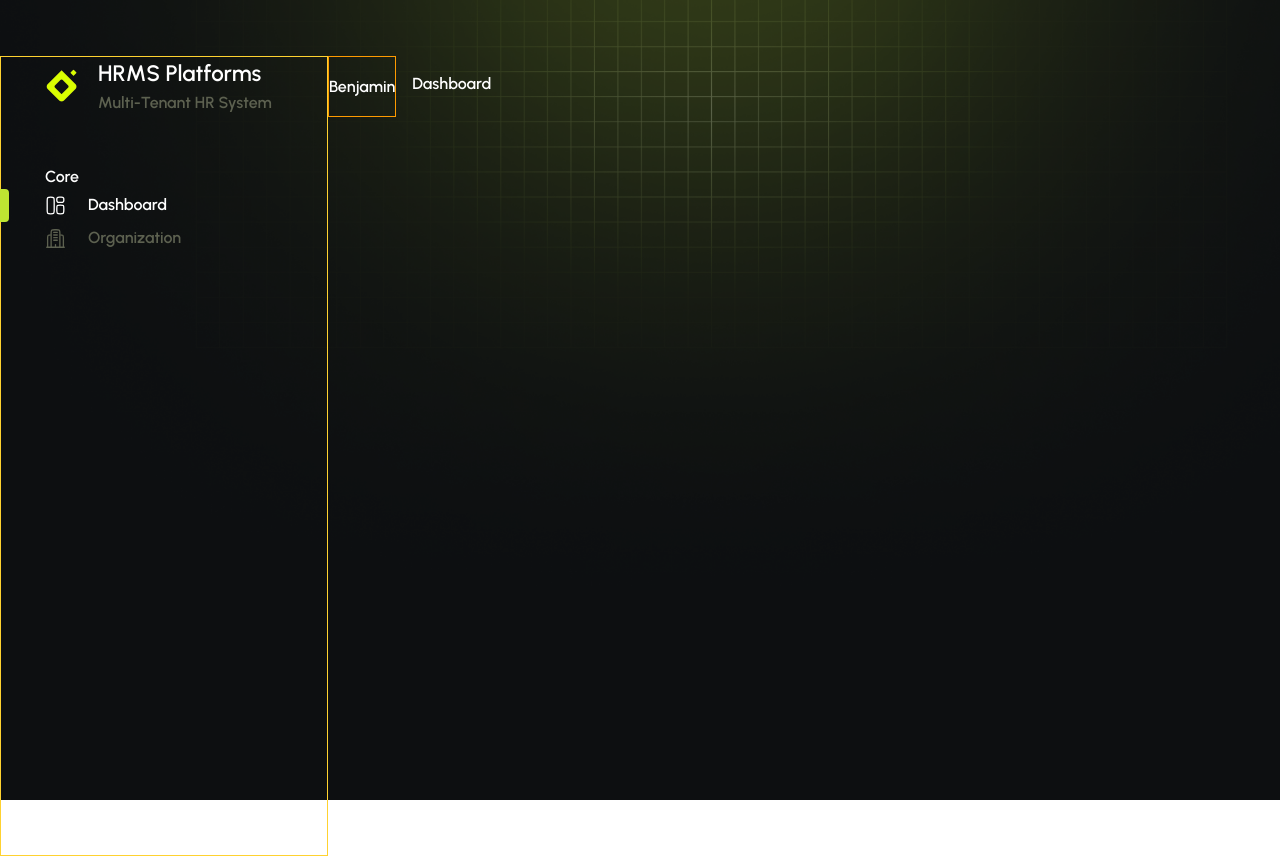
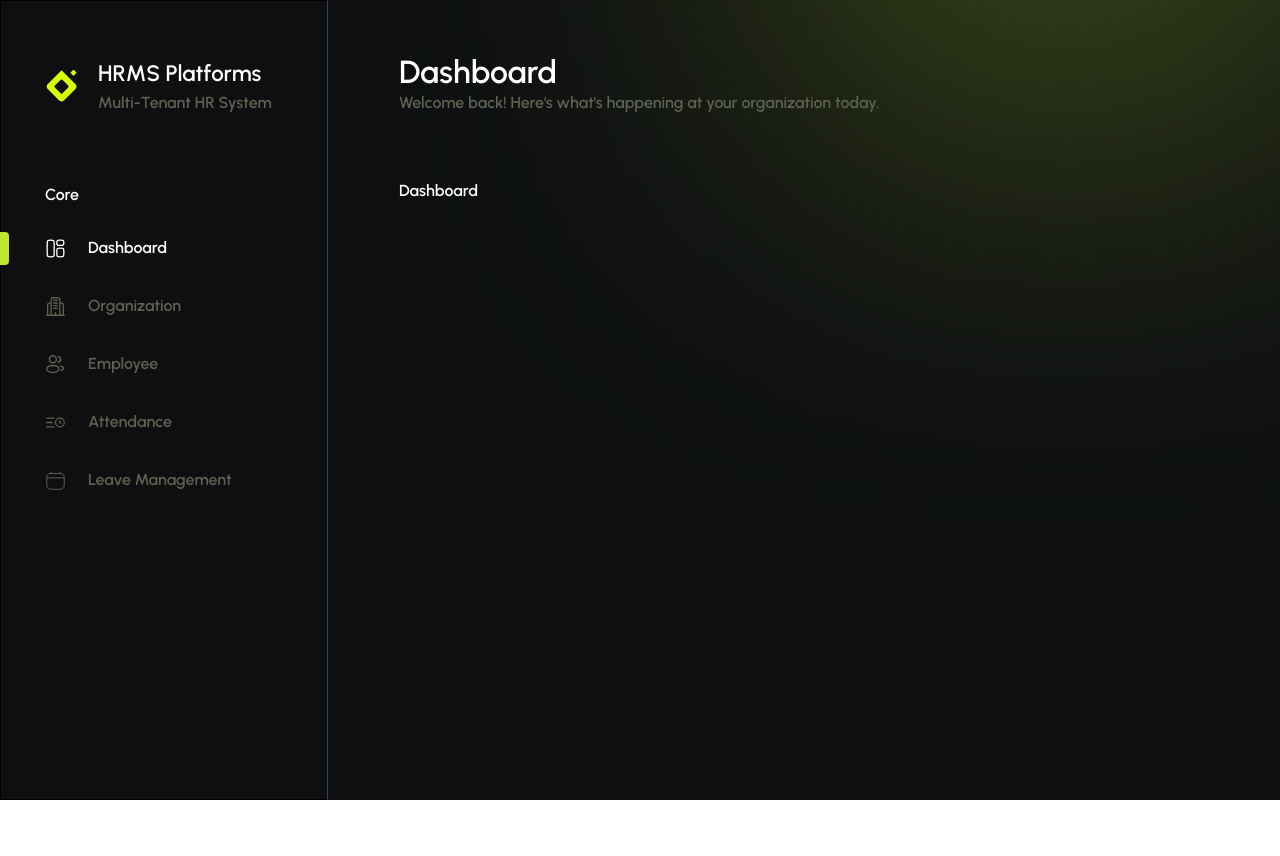
Before and after one commit to Benjamin-Endale/HRMS, a React (Vite) app: page / in a window 1280 px wide. After the commit the page ends 800 px from the top, so only its background shows below. Built offline with nearby package versions, Linux system fonts and the light colour scheme.

Commit message:
mainLayout

```diff
--- a/index.html
+++ b/index.html
@@ -8,7 +8,7 @@
     <link rel="preconnect" href="https://fonts.gstatic.com" crossorigin>
 <link href="https://fonts.googleapis.com/css2?family=Urbanist:ital,wght@0,100..900;1,100..900&display=swap" rel="stylesheet">
   </head>
-  <body class="bg-[url(/image/Login.png)] bg-no-repeat bg-cover ">
+  <body class="bg-[url(/image/dashBack.png)] bg-no-repeat bg-cover ">
     <div id="root"></div>
     <script type="module" src="/src/main.jsx"></script>
   </body>
--- /dev/null
+++ b/src/Components/Header.jsx
@@ -0,0 +1,37 @@
+import React from 'react'
+
+const Header = ({ visible }) => {
+  // Object with code-friendly keys
+  const parag = {
+    Dashboard: "Welcome back! Here's what's happening at your organization today.",
+    Organization: "Manage company structure, departments, and organizational hierarchy.",
+    Employee: "Manage employee profile, roles, and organizational structure.",
+    Attendance: "Monitor employee attendance, working hours, and presence status.",
+    Leave_Management: "Manage employee leave requests, balances, and policies."
+  }
+
+  // Map human-readable titles to object keys
+  const keyMap = {
+    "Dashboard": "Dashboard",
+    "Organization": "Organization",
+    "Employee": "Employee",
+    "Attendance": "Attendance",
+    "Leave Management": "Leave_Management"
+  }
+
+  // Safely access the right key
+  const description = parag[keyMap[visible]] || ""
+
+  return (
+    <div className='flex items-center w-full'>
+      <header className='flex-1'>
+        <div className='flex flex-col  leading-none space-y-[0.4375rem]'>
+          <h1 className='text-white text-[2rem]'>{visible}</h1>
+          <h4 className='text-limegray text-[1rem]'>{description}</h4>
+        </div>
+      </header>
+    </div>
+  )
+}
+
+export default Header
--- a/src/Components/mainBody.jsx
+++ b/src/Components/mainBody.jsx
@@ -1,16 +1,16 @@
 import React from 'react'
 import { useState } from 'react'
 import { Link } from 'react-router-dom'
+import Leave_Management from '../pages/AsideLinks/LeaveManegment'
+import Attendance from '../pages/AsideLinks/Attendance'
 
 
-const MainBody = () => {
+const MainBody = ({visible,setVisible}) => {
 
-    const [visible, setVisible] = useState('Dashboard')
 
   return (
     <>
-    <main className='flex'>
-        <aside className='w-[20.5rem] h-screen flex flex-col gap-[50px] pl-[2.75rem]  border border-amber-300'>
+        <aside className='w-[20.5rem]  h-screen flex flex-col gap-[4.25rem] pl-[2.75rem] pt-[3.5rem] border border-r-gray-700'>
             <div className=' flex items-center gap-[1.25rem] '>
                 <img className='w-[2.0625rem] h-[2.3125rem]' src="/image/logo.png" alt="" />
                 <div>
@@ -19,7 +19,7 @@ const MainBody = () => {
                 </div>
             </div>
             <nav>
-            <section className=''>
+            <section className='space-y-[1.5625rem]'>
                 <div>
                     <h4 className='text-white'>Core</h4>
                 </div>
@@ -56,16 +56,57 @@ const MainBody = () => {
                         </div>
                     </div>
                 </div>
+                {/* Employee */}
+                <div className='flex items-center  h-[2.0625rem]   '>
+                    <div  className={`${visible === 'Employee' ? 'flex' : 'hidden'} absolute  left-0  navBarhover `}></div>
+                    <div onClick={() => setVisible('Employee')} className='navLinkconfig'>
+                        <svg width="21" height="21" viewBox="0 0 21 21" fill="none" xmlns="http://www.w3.org/2000/svg" stroke={visible  === 'Employee' ? 'white' : '#5D6150'} stroke-width="1.5">
+                        <path d="M7.875 8.75C9.808 8.75 11.375 7.183 11.375 5.25C11.375 3.317 9.808 1.75 7.875 1.75C5.942 1.75 4.375 3.317 4.375 5.25C4.375 7.183 5.942 8.75 7.875 8.75Z"  stroke-width="1.5"/>
+                        <path d="M13.125 7.875C14.5748 7.875 15.75 6.69974 15.75 5.25C15.75 3.80026 14.5748 2.625 13.125 2.625"  stroke-width="1.5" stroke-linecap="round"/>
+                        <path d="M7.875 18.375C11.2577 18.375 14 16.808 14 14.875C14 12.942 11.2577 11.375 7.875 11.375C4.49226 11.375 1.75 12.942 1.75 14.875C1.75 16.808 4.49226 18.375 7.875 18.375Z"  stroke-width="1.5"/>
+                        <path d="M15.75 12.25C17.2849 12.5866 18.375 13.439 18.375 14.4375C18.375 15.3381 17.488 16.12 16.1875 16.5116"  stroke-width="1.5" stroke-linecap="round"/>
+                        </svg>
+                        <div>
+                            <Link to='/employees'><h4 className={`${visible === 'Employee' ? 'text-white' : 'text-limegray'}`}>Employee</h4></Link>
+                        </div>
+                    </div>
+                </div>
+                {/* Attendance */}
+                <div className='flex items-center  h-[2.0625rem]   '>
+                    <div  className={`${visible === 'Attendance' ? 'flex' : 'hidden'} absolute  left-0  navBarhover `}></div>
+                    <div onClick={() => setVisible('Attendance')} className='navLinkconfig'>
+                        <svg width="21" height="21" viewBox="0 0 21 21" fill="none" xmlns="http://www.w3.org/2000/svg" stroke={visible === "Attendance" ? 'white' : '#5D6150'} stroke-width='1.3125'>
+                        <path d="M8.75 6.125H1.75"   stroke-linecap="round"/>
+                        <path d="M7 10.5H1.75"   stroke-linecap="round"/>
+                        <path d="M8.75 14.875H1.75"   stroke-linecap="round"/>
+                        <path d="M14.875 14.875C17.2912 14.875 19.25 12.9162 19.25 10.5C19.25 8.08375 17.2912 6.125 14.875 6.125C12.4588 6.125 10.5 8.08375 10.5 10.5C10.5 12.9162 12.4588 14.875 14.875 14.875Z"  />
+                        <path d="M14.875 8.75V10.3654L15.75 11.375"   stroke-linecap="round" stroke-linejoin="round"/>
+                        </svg>
+                        <div>
+                            <Link to='/Attendance'><h4 className={`${visible === 'Attendance' ? 'text-white' : 'text-limegray'}`}>Attendance</h4></Link>
+                        </div>
+                    </div>
+                </div>
 
+                {/* Leave Management */}
+                <div className='flex items-center  h-[2.0625rem]   '>
+                    <div  className={`${visible === 'Leave Management' ? 'flex' : 'hidden'} absolute  left-0  navBarhover `}></div>
+                    <div onClick={() => setVisible('Leave Management')} className='navLinkconfig'>
+                        <svg width="21" height="21" viewBox="0 0 21 21" fill="none" xmlns="http://www.w3.org/2000/svg" stroke={visible === "Leave Management" ? 'white' : '#5D6150'}>
+<path d="M1.75 10.5C1.75 7.20017 1.75 5.55026 2.77512 4.52512C3.80026 3.5 5.45017 3.5 8.75 3.5H12.25C15.5498 3.5 17.1998 3.5 18.2248 4.52512C19.25 5.55026 19.25 7.20017 19.25 10.5V12.25C19.25 15.5498 19.25 17.1998 18.2248 18.2248C17.1998 19.25 15.5498 19.25 12.25 19.25H8.75C5.45017 19.25 3.80026 19.25 2.77512 18.2248C1.75 17.1998 1.75 15.5498 1.75 12.25V10.5Z" />
+<path d="M6.125 3.5V2.1875"  stroke-linecap="round"/>
+<path d="M14.875 3.5V2.1875"  stroke-linecap="round"/>
+<path d="M2.1875 7.875H18.8125"  stroke-linecap="round"/>
+                        </svg>
+                        <div>
+                            <Link to='/leaveManegment'><h4 className={`${visible === 'Leave Management' ? 'text-white' : 'text-limegray'}`}>Leave Management</h4></Link>
+                        </div>
+                    </div>
+                </div>
             </section>
             </nav>
         </aside>
-        <div className='flex flex-1 items-center h-[3.8125rem] border border-amber-500 '>
-            <header className=''>
-                <h4  className='text-white'>Benjamin</h4>
-            </header>
-        </div>
-    </main>
+
     </>
   )
 }
--- a/src/layout/rootlayout.jsx
+++ b/src/layout/rootlayout.jsx
@@ -1,17 +1,27 @@
-import React from 'react'
+import React, { useState } from 'react'
+
 import { Outlet } from 'react-router-dom'
 import MainBody from '../Components/MainBody'
+import Header from '../Components/Header'
+import LoginPage from '../Components/LoginPage'
 
 const RootLayout = () => {
+    const [visible, setVisible] = useState('Dashboard')
   return (
-    <div className="mt-[3.5rem] flex h-[calc(100vh-3.5rem)]">
-      {/* Sidebar */}
-      <MainBody />
-      <div className="flex-1 overflow-y-auto p-4">
-        <Outlet />
-      </div>
+    <>
+    <div className='flex gap-[4.4375rem] '>
+        <MainBody visible={visible} setVisible={setVisible} />
+        <div className='flex flex-col flex-1 gap-[4.25rem]'>
+            <div className='flex  pt-[3.5rem]  '>
+                <Header  visible={visible}/>
+            </div>
+            <div className='flex-1'>
+                <Outlet />
+            </div>
+        </div>
     </div>
-  )
+    </>
+)
 }
 
 export default RootLayout
--- a/src/pages/AsideLinks/Employees.jsx
+++ b/src/pages/AsideLinks/Employees.jsx
@@ -2,7 +2,15 @@ import React from 'react'
 
 const Employees = () => {
   return (
-    <h1>Employees-Page</h1>
+    <>
+      <div className='w-[1151px] h-[55px]'>
+        <form action="">
+          <input  placeholder='Search employee' className='rounded-[4px] w-[100%] h-[55px] text-limegray border border-lemongreen'  type="text" value="" />
+        </form>
+
+      </div>
+    </>
+
   )
 }
 
--- a/src/pages/AsideLinks/LeaveManegment.jsx
+++ b/src/pages/AsideLinks/LeaveManegment.jsx
@@ -2,7 +2,7 @@ import React from 'react'
 
 const Leave_Management = () => {
   return (
-    <h1>LeaveManegment-Page</h1>
+    <h1 className='text-white'>LeaveManegment-Page</h1>
   )
 }
 
```
Also changed, not shown: public/image/dashBack.png (added).
